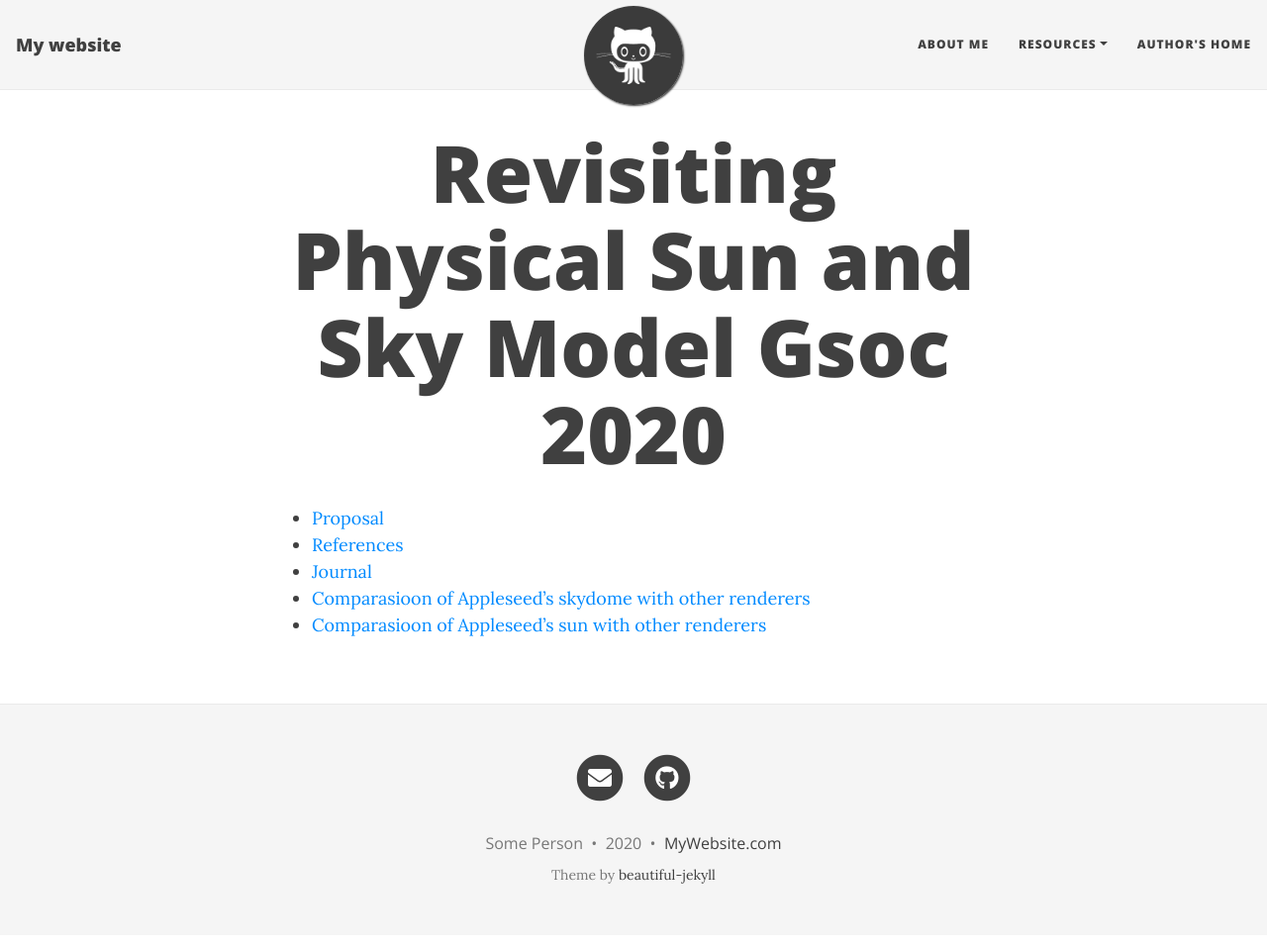
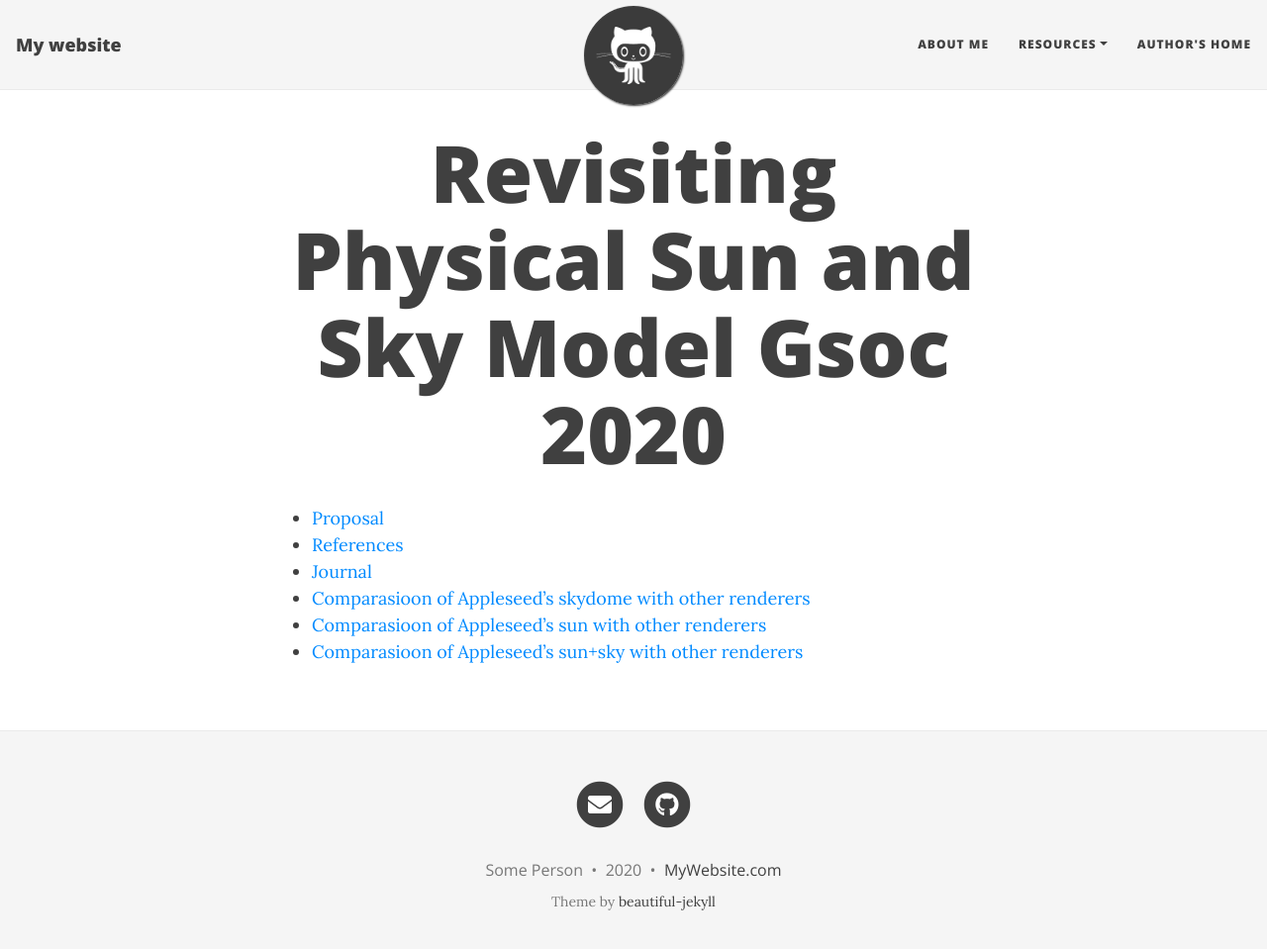
Before and after one commit to mororo250/Gsoc-sun-sky, a Jekyll site: the page built from index.md, in a window 1280 px wide and 972 px high. Shown: the top 959 px of the window at 99% size. Built offline with Jekyll 4.4.1, drawn with Linux system fonts in a browser that asks for light colours; nearby versions of some CDN libraries; the list of posts is cut into pages by our own code.

Commit message:
Update index.md

```diff
--- a/index.md
+++ b/index.md
@@ -8,3 +8,4 @@ title: Revisiting Physical Sun and Sky Model Gsoc 2020
 - [Journal](https://mororo250.github.io/Gsoc-sun-sky/Gsoc%20Journal)
 - [Comparasioon of Appleseed's skydome with other renderers](https://mororo250.github.io/Gsoc-sun-sky/Appleseed_comparison/appleseed_compare)
 - [Comparasioon of Appleseed's sun with other renderers](https://mororo250.github.io/Gsoc-sun-/Appleseed_sun_comparison/appleseed_compare)
+- [Comparasioon of Appleseed's sun+sky with other renderers](https://mororo250.github.io/Gsoc-sun-sky/Appleseed_sun+sky_comparison/appleseed_compare)
```
